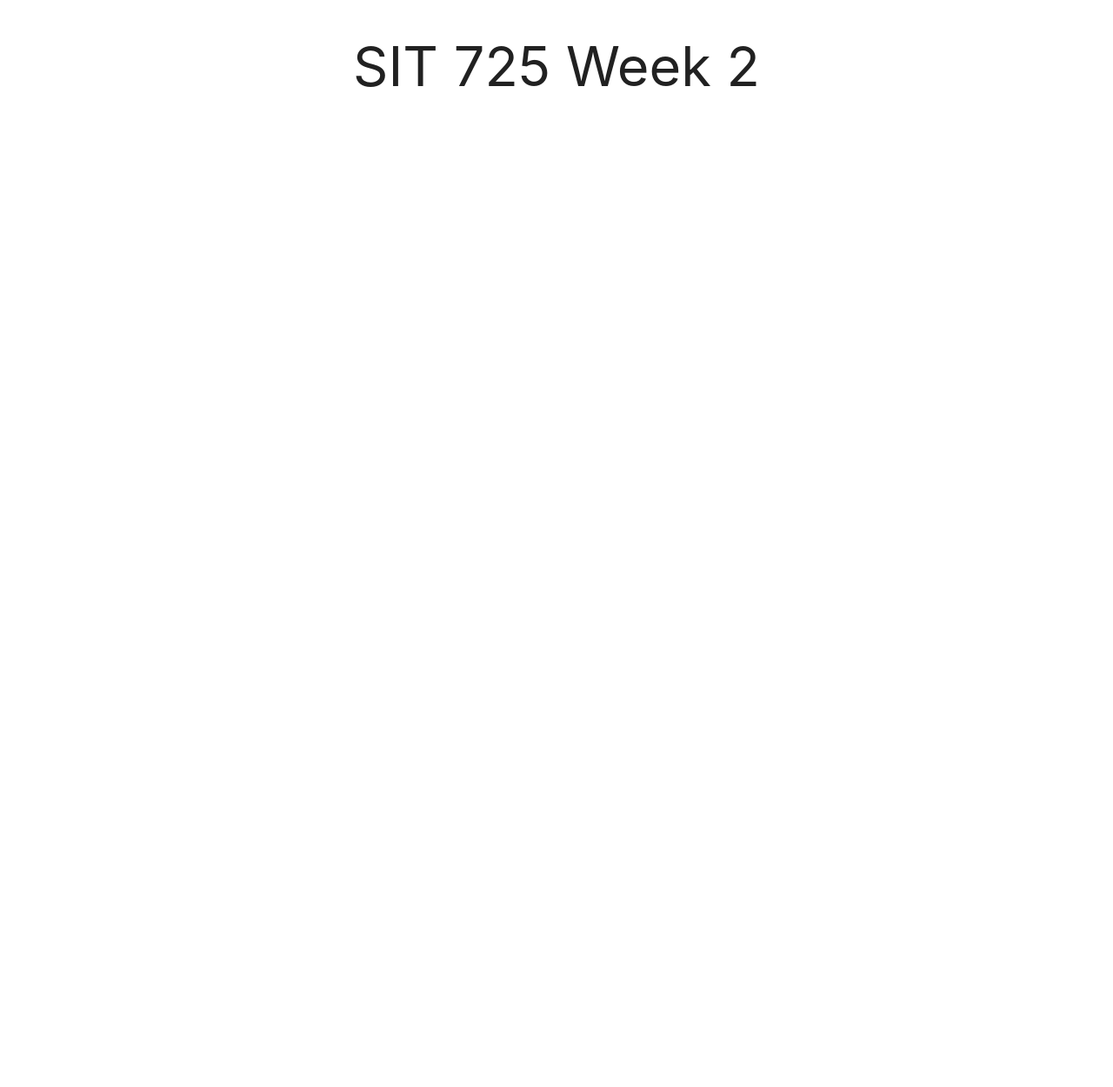
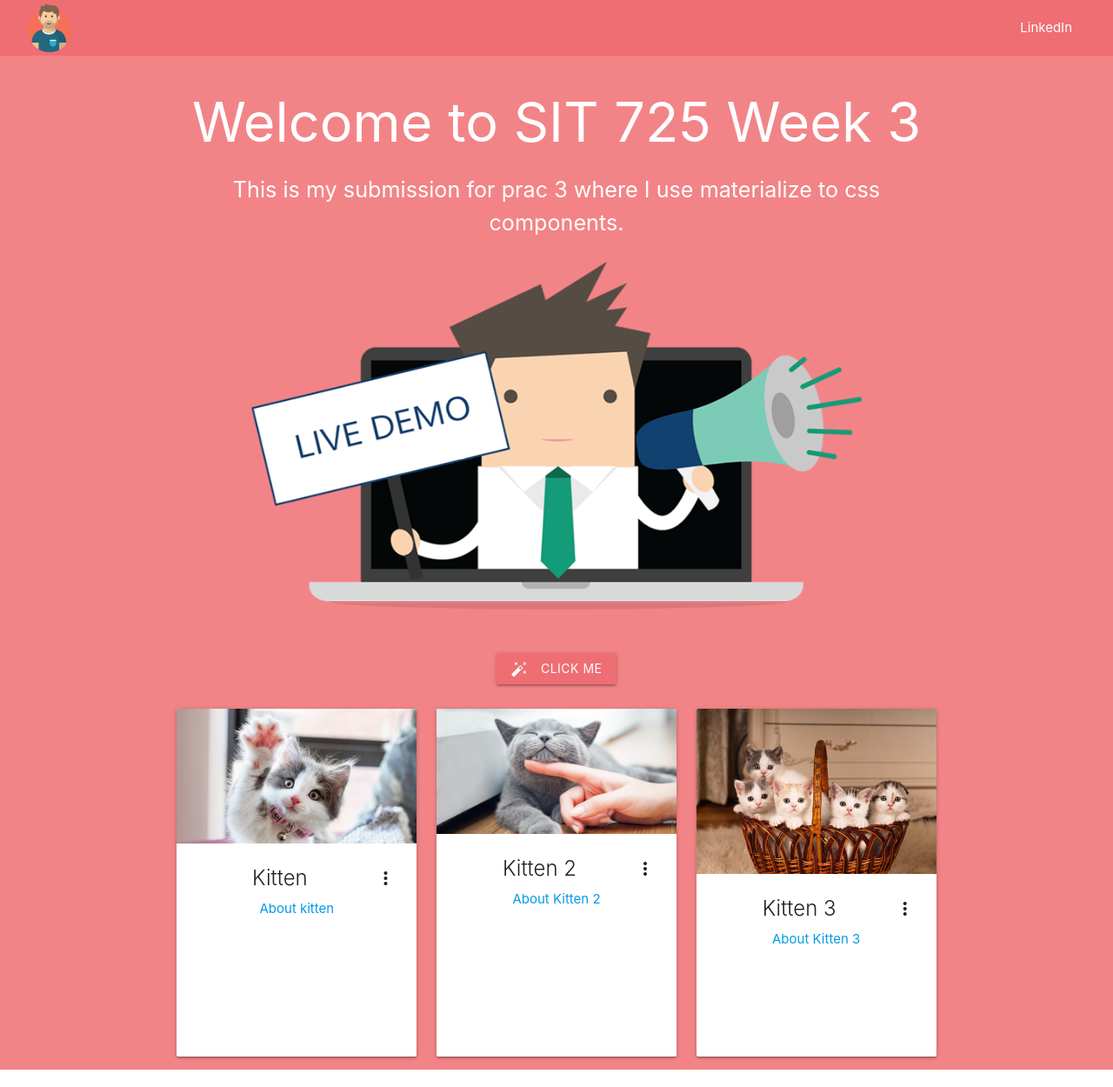
Before and after one commit to akshatarora02/sit725-2022-t2-prac3, a website: page public/index.html in a window 1280 px wide. Shown: the whole page at 87% size. Before the commit the page ends 800 px from the top, so only its background shows below. Drawn offline with nearby package versions, Linux system fonts and the light colour scheme.

Commit message:
Submission for prac3

```diff
--- /dev/null
+++ b/public/css/styles.css
@@ -0,0 +1,24 @@
+.navbar-size {
+    width: 95%;
+    margin: 0 auto;
+}
+.user-image-size {
+    height: 56px;
+    margin: 4px 0;
+}
+.main-body {
+    background-color: #F28487;
+    color: white;
+    height: 100%;
+}
+.materialboxed-image {
+    margin: 0 auto;
+    height: 400px;
+}
+.click-me-button {
+    background-color: #EE6E73;
+    margin-top: 50px;
+}
+.card-desc-color {
+    color: #808080;
+}
--- a/public/index.html
+++ b/public/index.html
@@ -1,32 +1,104 @@
 <!doctype html>
-
 <html lang="en">
 
 <head>
   <meta charset="utf-8">
   <meta name="viewport" content="width=device-width, initial-scale=1">
-
-  <title>SIT 725 Prac 2</title>
-  <meta name="description" content="Template for SIT 725 Prac 2">
+  <title>SIT 725 Prac 3</title>
+  <meta name="description" content="basic template for SIT 725 Prac 3">
   <meta name="author" content="SitePoint">
-
-  <meta property="og:title" content="SIT 725 Prac 2">
+  <meta property="og:title" content="SIT 725 Prac 3">
   <meta property="og:type" content="website">
-  <meta property="og:description" content="Template for SIT 725 Prac 2">
-
+  <meta property="og:description" content="basic template for SIT 725 Prac 3">
   <!-- Compiled and minified CSS -->
   <link rel="stylesheet" href="https://cdnjs.cloudflare.com/ajax/libs/materialize/1.0.0/css/materialize.min.css">
+  <link href="https://fonts.googleapis.com/icon?family=Material+Icons" rel="stylesheet">
+  <!-- Custom Style Sheet-->
+  <link rel="stylesheet" href="css/styles.css">
 
 </head>
 
 <body>
-  <div class="container">
-    <div class="row">
-      <div class="col s12">
-        <h1 id="heading" class="center-align">SIT 725 Week 2</h1>
+  <nav>
+    <div class="nav-wrapper navbar-size">
+      <a href="#" class="brand-logo"><img class="user-image-size" src="images/user-image.png" /></a>
+      <ul id="nav-mobile" class="right hide-on-med-and-down">
+        <li><a target="_blank" href="https://www.linkedin.com/in/aroraakshat/">LinkedIn</a></li>
+      </ul>
+    </div>
+  </nav>
+  <main class="main-body">
+    <div class="container">
+      <div class="row">
+        <div class="col s12 center-align">
+          <h1 id="heading">Welcome to SIT 725 Week 3</h1>
+          <p class="flow-text">This is my submission for prac 3 where I use materialize to css components.</p>
+        </div>
+        <div class="col s12 center-align">
+          <img class="materialboxed materialboxed-image" src="images/livedemo.png">
+        </div>
+        <div class="col s12 center-align">
+          <a class="waves-effect waves-light btn click-me-button modal-trigger" id="clickMeButton"
+            data-target="modal1"><i class="material-icons left">auto_fix_high</i>Click Me</a>
+        </div>
+      </div>
+      <div class="row" id="card-section">
+        <div class="col s4 center-align">
+          <div class="card medium">
+            <div class="card-image waves-effect waves-block waves-light">
+              <img class="activator" src="images/kitten.jpg">
+            </div>
+            <div class="card-content">
+              <span class="card-title activator grey-text text-darken-4">Kitten<i
+                  class="material-icons right">more_vert</i></span>
+              <p><a href="#">About kitten</a></p>
+            </div>
+            <div class="card-reveal">
+              <span class="card-title grey-text text-darken-4">Kitten<i class="material-icons right">close</i></span>
+              <p class="card-text card-desc-color">Hello There! I just wanted to say HI to you guys. See ya!</p>
+            </div>
+          </div>
+        </div>
       </div>
     </div>
-  </div>
+    <!-- Modal Structure continues on next slide-->
+    <!-- Modal Structure -->
+    <div id="modal1" class="modal modal-fixed-footer">
+      <div class="row modal-content">
+        <form class="col s12">
+          <div class="row">
+            <div class="input-field col s6">
+              <input placeholder="Placeholder" id="first_name" type="text" class="validate">
+              <label for="first_name">First Name</label>
+            </div>
+            <div class="input-field col s6">
+              <input id="last_name" type="text" class="validate">
+              <label for="last_name">Last Name</label>
+            </div>
+          </div>
+          <div class="row">
+            <div class="input-field col s12">
+              <input id="password" type="password" class="validate">
+              <label for="password">Password</label>
+            </div>
+          </div>
+          <div class="row">
+            <div class="input-field col s12">
+              <input id="email" type="email" class="validate">
+              <label for="email">Email</label>
+            </div>
+          </div>
+          <div class="row">
+            <div class="input-field col s12 center-align">
+              <a class="waves-effect waves-light btn" id="formSubmit">submit</a>
+            </div>
+          </div>
+        </form>
+      </div>
+    </div>
+  </main>
+  <script src="https://code.jquery.com/jquery-3.6.0.min.js"
+    integrity="sha256-/xUj+3OJU5yExlq6GSYGSHk7tPXikynS7ogEvDej/m4=" crossorigin="anonymous"></script>
   <!-- Compiled and minified JavaScript -->
   <script src="https://cdnjs.cloudflare.com/ajax/libs/materialize/1.0.0/js/materialize.min.js"></script>
   <script src="js/scripts.js"></script>
--- /dev/null
+++ b/public/js/scripts.js
@@ -0,0 +1,51 @@
+const cardList = [
+    {
+        title: "Kitten 2",
+        image: "images/kitten-2.jpg",
+        link: "About Kitten 2",
+        desciption: "Demo desciption about kitten 2"
+    },
+    {
+        title: "Kitten 3",
+        image: "images/kitten-3.jpg",
+        link: "About Kitten 3",
+        desciption: "Demo desciption about kitten 3"
+    }
+]
+
+const addCards = (items) => {
+    items.forEach(item => {
+        let itemToAppend = '<div class="col s4 center-align">'+
+    '<div class="card medium"><div class="card-image waves-effect waves-block waves-light"><img class="activator" src="'+item.image+'">'+
+    '</div><div class="card-content">'+
+    '<span class="card-title activator grey-text text-darken-4">'+item.title+'<i class="material-icons right">more_vert</i></span><p><a href="#">'+item.link+'</a></p></div>'+
+    '<div class="card-reveal">'+
+        '<span class="card-title grey-text text-darken-4">'+item.title+'<i class="material-icons right">close</i></span>'+
+        '<p class="card-text card-desc-color">'+item.desciption+'</p>'+
+      '</div></div></div>';
+      $("#card-section").append(itemToAppend)
+    });
+}
+
+const clickMe = () => {
+    alert("Thanks for clicking me. Hope you have a nice day!")
+}
+
+const submitForm = () => {
+    let formData = {};
+    formData.first_name = $('#first_name').val();
+    formData.last_name = $('#last_name').val();
+    formData.password = $('#password').val();
+    formData.email = $('#email').val();
+
+    console.log("Form Data Submitted: ", formData);
+}
+
+$(document).ready(function(){
+    $('.materialboxed').materialbox();
+    addCards(cardList);
+    $('.modal').modal();
+    $('#formSubmit').click(()=>{
+        submitForm();
+    })
+})
--- a/server.js
+++ b/server.js
@@ -1,4 +1,4 @@
-const express = require('express')
+const express = require("express")
 const app = express()
 
 app.use(express.static(__dirname+'/public'))
@@ -19,8 +19,7 @@ app.get("/addTwoNumbers",(req,res) => {
     res.json({statusCode: 200, data: result, message:"Success"})
 })
 
-
-var port = process.env.port || 3000;
+const port = process.env.port || 3000;
 
 app.listen(port,()=>{
     console.log("App running at http://localhost:"+port)
```
Also changed, not shown: package.json (+8 -10 lines), public/test.html (deleted, +0 -35 lines), public/images/kitten-2.jpg (added), public/images/kitten-3.jpg (added), public/images/kitten.jpg (added), public/images/livedemo.png (added), public/images/user-image.png (added), 1 other file.
